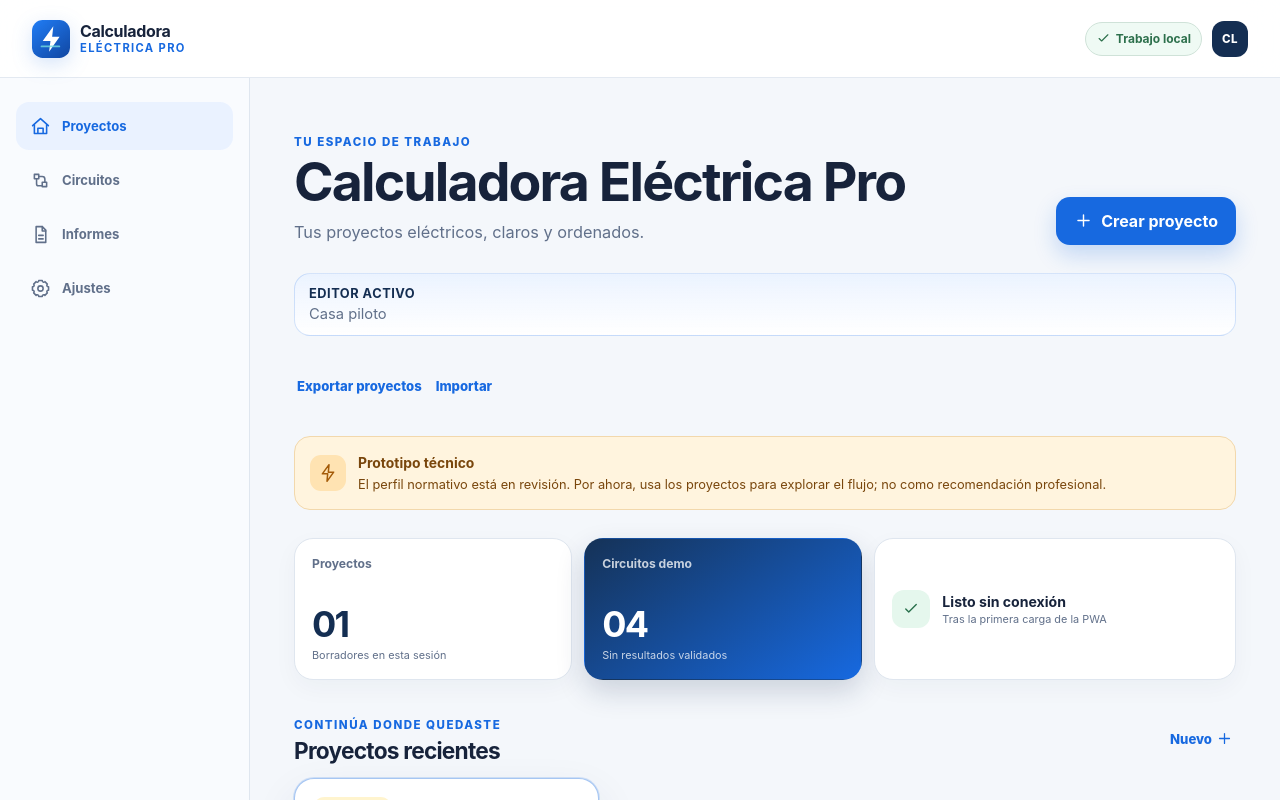
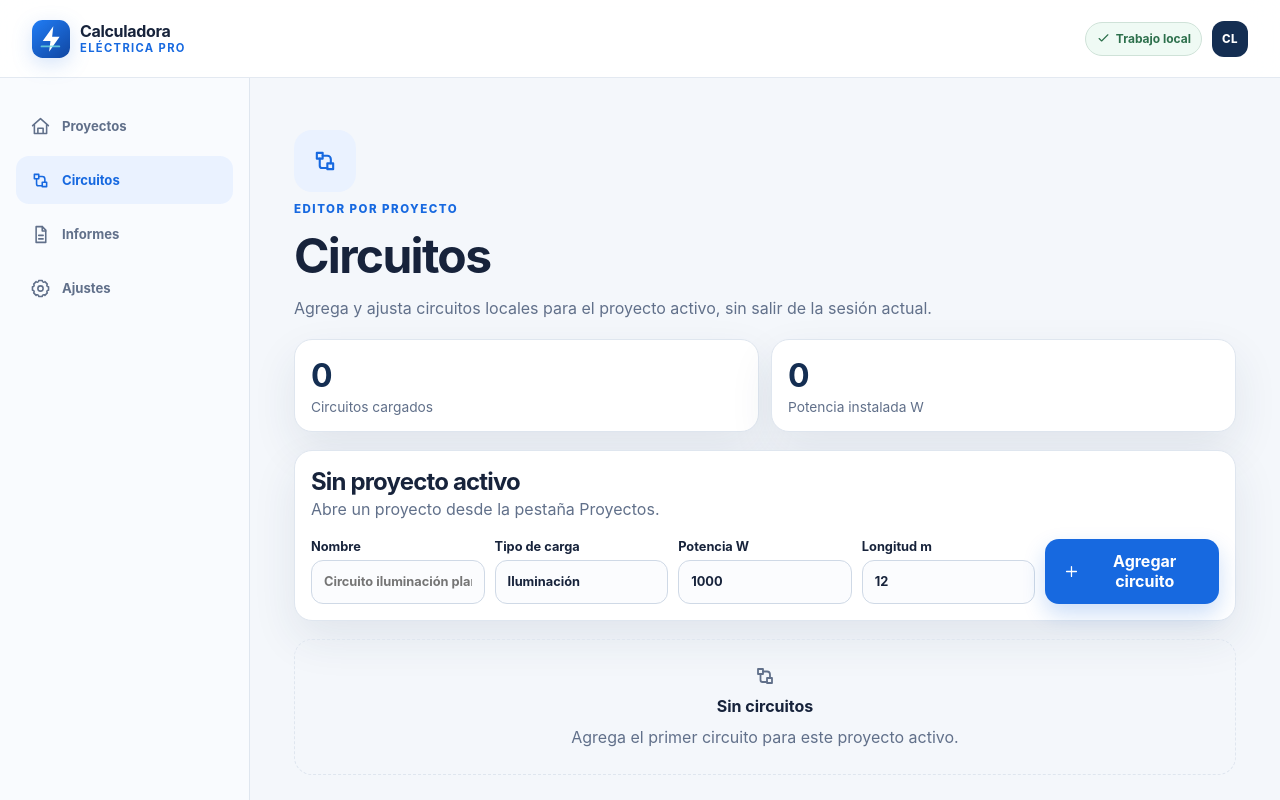
Before and after one commit to chrisloarryn/calculadora-electrica-pro, a React (Vite) app: page / in a window 1280 px wide. Shown: the top 800 px of the page. Built offline with nearby package versions, Linux system fonts and the light colour scheme.

Commit message:
Update App.tsx

```diff
--- a/src/app/App.tsx
+++ b/src/app/App.tsx
@@ -6,9 +6,12 @@ import { ComingSoonPage } from '../pages/ComingSoonPage';
 import { ProjectsPage } from '../pages/ProjectsPage';
 import { SettingsPage } from '../pages/SettingsPage';
 import { ReportsPage } from '../pages/ReportsPage';
+import { loadUiPreferences } from '../lib/preferences';
 
 export function App() {
-  const [activeSection, setActiveSection] = useState<Section>('projects');
+  const [activeSection, setActiveSection] = useState<Section>(() =>
+    loadUiPreferences().rememberActiveProject ? 'circuits' : 'projects',
+  );
 
   let content;
 
```
